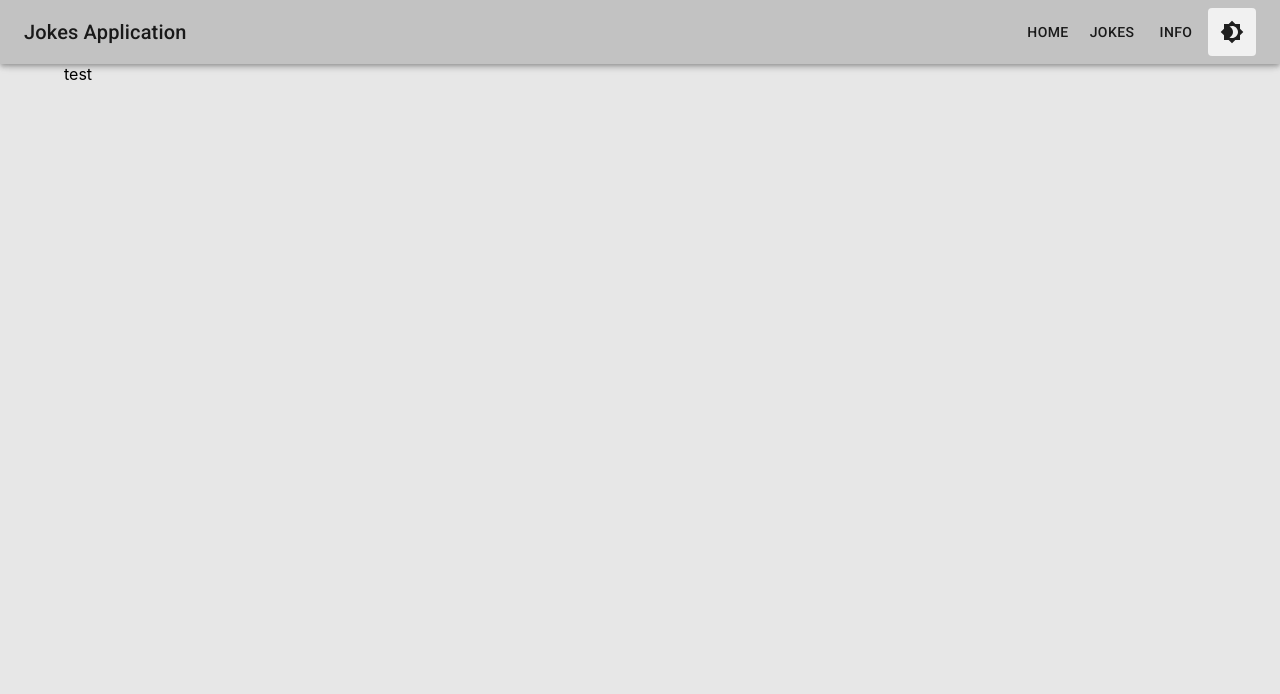
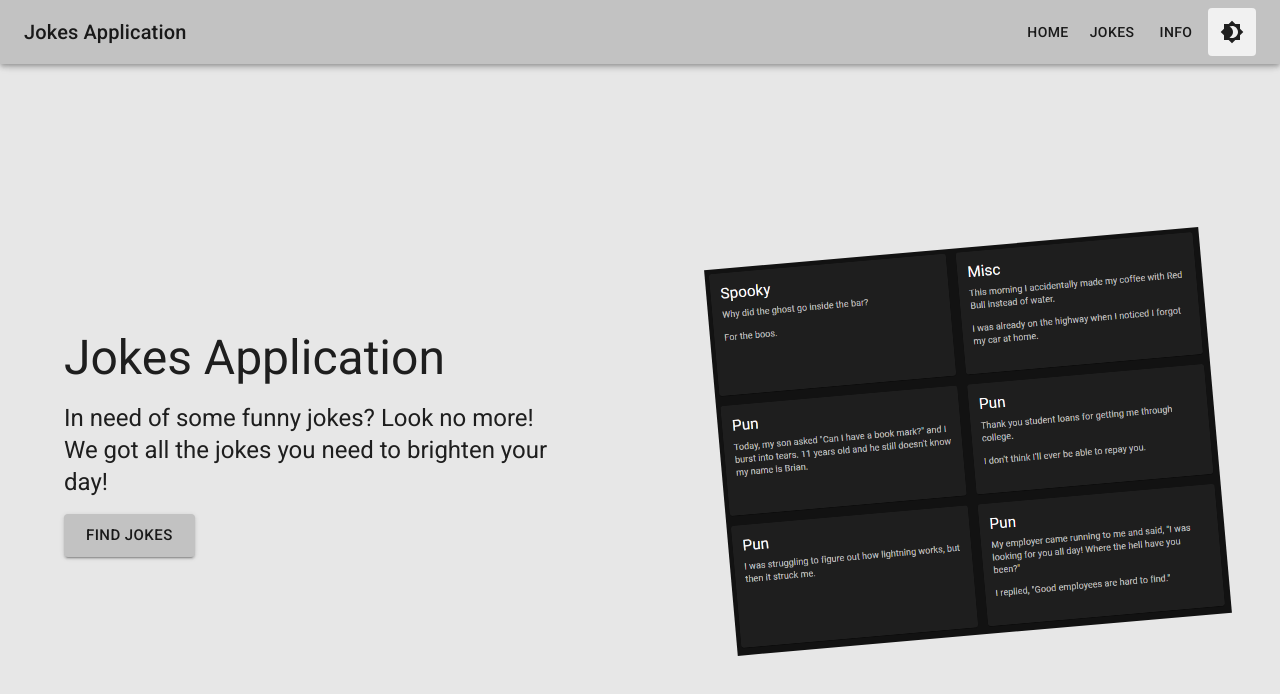
Before and after one commit to AaronClaes/jokesapp, a React (Create React App) app: page / in a window 1280 px wide. Shown: the top 694 px of the page. Built offline with nearby package versions, Linux system fonts and the light colour scheme.

Commit message:
feat: add simple homepage + fix bottomnav bug

```diff
--- a/src/components/BottomNavigation.js
+++ b/src/components/BottomNavigation.js
@@ -1,5 +1,5 @@
 import React, { useEffect } from "react";
-import { useHistory } from "react-router-dom";
+import { useHistory, useLocation } from "react-router-dom";
 
 // MUI Components
 import BottomNavigation from "@mui/material/BottomNavigation";
@@ -26,11 +26,13 @@ export default function FixedBottomNavigation() {
     }
   };
 
-  const [value, setValue] = React.useState(getValue);
+  const location = useLocation();
 
   useEffect(() => {
     setValue(getValue());
-  }, [history]);
+  }, [location]);
+
+  const [value, setValue] = React.useState(getValue);
 
   return (
     <Paper
@@ -44,6 +46,7 @@ export default function FixedBottomNavigation() {
       elevation={3}
     >
       <BottomNavigation
+        showLabels
         value={value}
         onChange={(event, newValue) => {
           setValue(newValue);
--- a/src/components/Home.js
+++ b/src/components/Home.js
@@ -1,15 +1,67 @@
 import React from "react";
+import { useHistory } from "react-router-dom";
+
+import headerImage from "../images/home_header_image.png";
 
 // MUI Components
 import Container from "@mui/material/Container";
 import Toolbar from "@mui/material/Toolbar";
 import Box from "@mui/material/Box";
+import Typography from "@mui/material/Typography";
+import Button from "@mui/material/Button";
+import Grid from "@mui/material/Grid";
 
 const Home = () => {
+  const history = useHistory();
+
   return (
     <Container>
       <Toolbar />
-      <Box>test</Box>
+      <Grid
+        container
+        justifyContent="center"
+        alignItems="center"
+        spacing={3}
+        columnSpacing={{ xs: 0, md: 10, lg: 20 }}
+        sx={{
+          mt: { xs: 2, md: 10, lg: 20 },
+          height: "100%",
+        }}
+      >
+        <Grid item xs={8} sm={8} lg={6}>
+          <Typography
+            paragraph
+            variant="h3"
+            component="h1"
+            color="text.primary"
+          >
+            Jokes Application
+          </Typography>
+          <Typography
+            paragraph
+            variant="h5"
+            component="h3"
+            color="text.primary"
+          >
+            In need of some funny jokes? Look no more! <br /> We got all the
+            jokes you need to brighten your day!
+          </Typography>
+          <Button
+            onClick={() => history.push("/jokes")}
+            size="large"
+            variant="contained"
+          >
+            Find jokes
+          </Button>
+        </Grid>
+        <Grid item xs={8} sm={8} lg={6}>
+          <img
+            style={{ transform: "rotate(-5deg)", width: "100%" }}
+            src={headerImage}
+            alt=""
+          />
+        </Grid>
+      </Grid>
     </Container>
   );
 };
```
Also changed, not shown: src/images/home_header_image.png (added).
